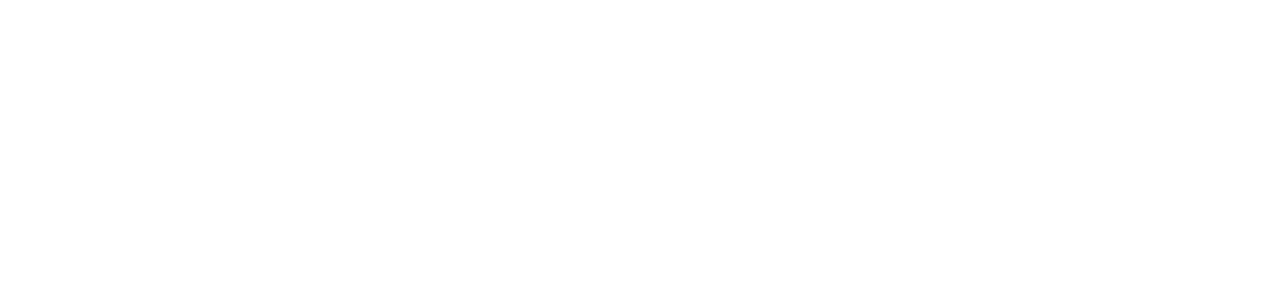
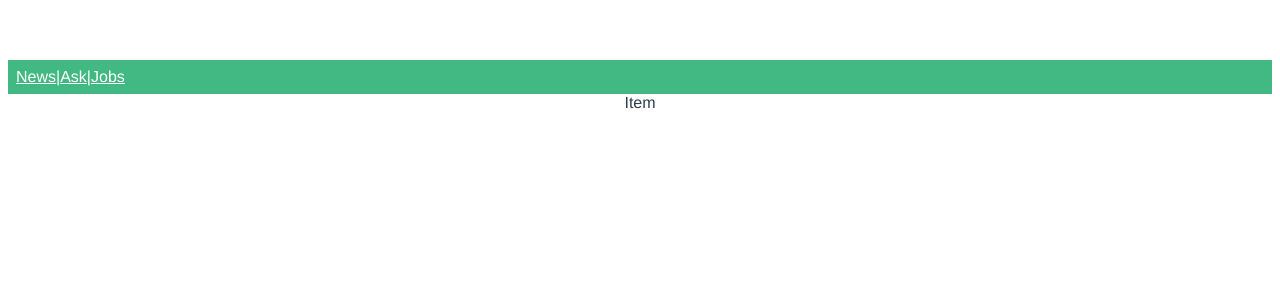
Before and after one commit to kaleb96/Vue-news, a Vue app in the folder vue-news/: page /item in a window 1280 px wide. Shown: the top 300 px of the page. Built offline with nearby package versions, Linux system fonts and the light colour scheme.

Commit message:
Practice
1. practice Vue-router

```diff
--- a/vue-news/src/App.vue
+++ b/vue-news/src/App.vue
@@ -1,13 +1,17 @@
 <template>
   <div id = "app">
+    <tool-bar></tool-bar>
     <router-view></router-view>
   </div>
 </template>
 
 <script>
+import ToolBar from './components/ToolBar.vue'
 
 export default {
-
+  components: {
+    ToolBar,
+  },
 }
 </script>
 
--- /dev/null
+++ b/vue-news/src/components/ToolBar.vue
@@ -0,0 +1,29 @@
+<template>
+  <div class="header">
+      <router-link to="/news">News</router-link> |
+      <router-link to="/ask">Ask</router-link> |
+      <router-link to="/jobs">Jobs</router-link>
+  </div>
+</template>
+
+<script>
+export default {
+
+}
+</script>
+
+<style scoped>
+    .header {
+        color: white;
+        background-color: #42b883;
+        display: flex;
+        padding: 8px;
+    }
+    .header .router-link-exact-active {
+        color: #35495e;
+    }
+
+    .header a {
+        color: white;
+    }
+</style>
--- a/vue-news/src/router/index.js
+++ b/vue-news/src/router/index.js
@@ -3,12 +3,19 @@
 import NewsView from '../views/NewsView';
 import AskView from '../views/AskView';
 import JobsView from '../views/JobsView';
+import UserView from '../views/UserView';
+import ItemView from '../views/ItemView';
 
 Vue.use(VueRouter);
 
 // 라우터 사용을 위한 객체 생성
 export const router = new VueRouter({
+    mode: 'history',
     routes: [
+        {
+            path: '/',
+            redirect: '/news'
+        },
         {
             // path: url 주소 */
             path: '/news',
@@ -22,6 +29,14 @@
         {
             path: '/jobs',
             component: JobsView,
+        },
+        {
+            path: '/user',
+            component: UserView,
+        },
+        {
+            path: '/item',
+            component: ItemView
         }
     ]
 });
--- /dev/null
+++ b/vue-news/src/views/ItemView.vue
@@ -0,0 +1,13 @@
+<template>
+  <div>Item</div>
+</template>
+
+<script>
+export default {
+
+}
+</script>
+
+<style>
+
+</style>
--- /dev/null
+++ b/vue-news/src/views/UserView.vue
@@ -0,0 +1,13 @@
+<template>
+  <div>User</div>
+</template>
+
+<script>
+export default {
+
+}
+</script>
+
+<style>
+
+</style>
```
